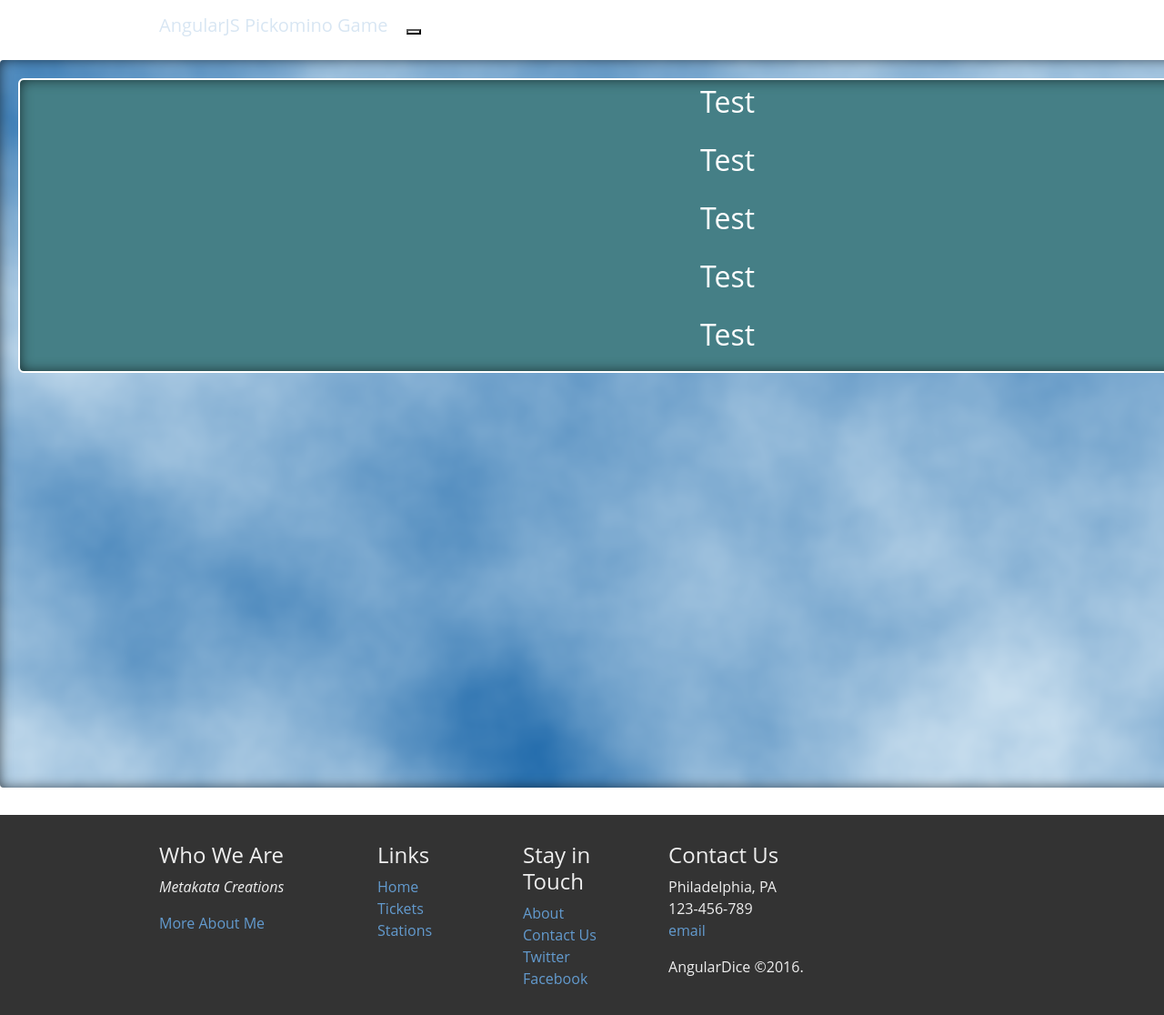
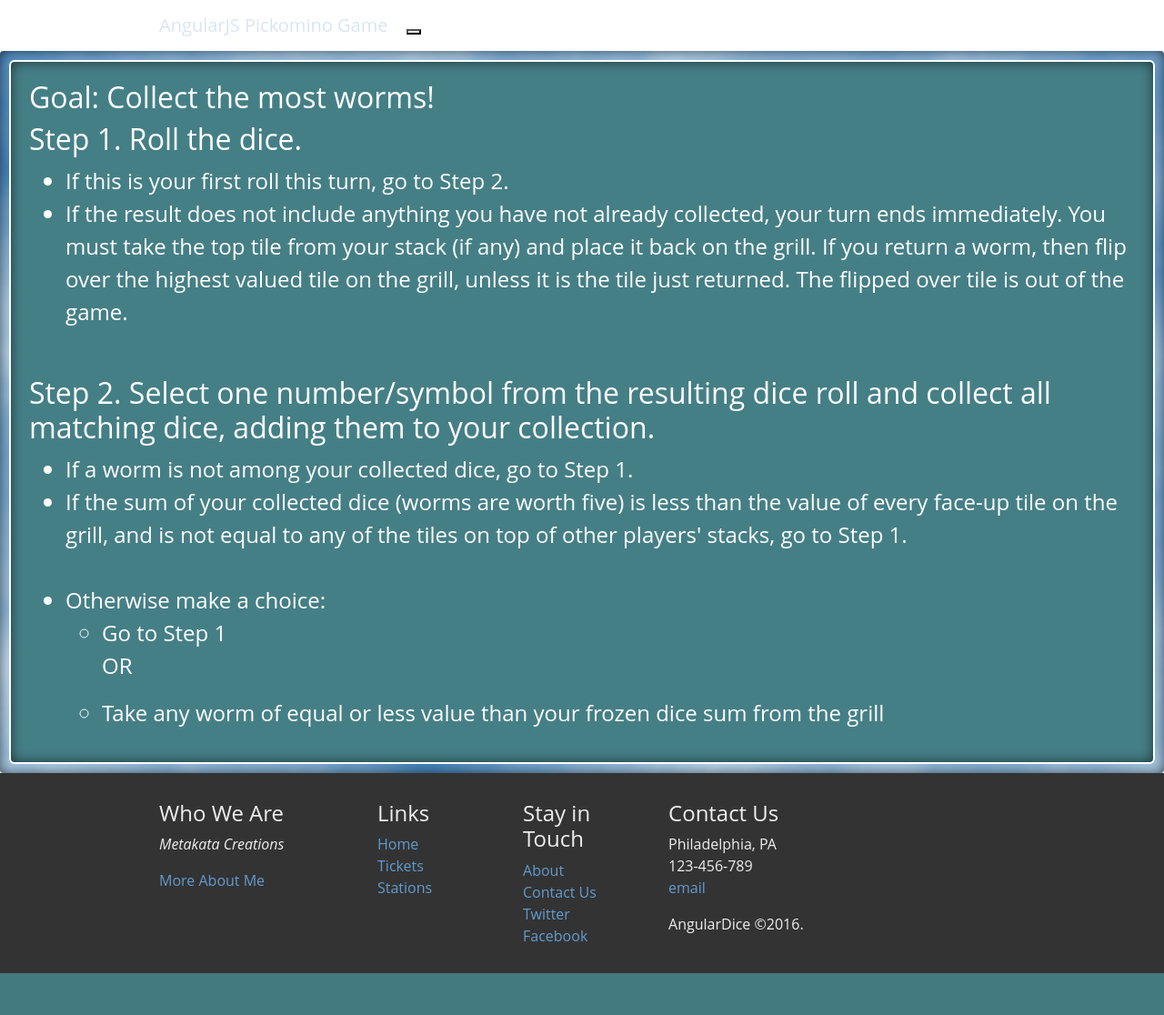
Before and after one commit to amenning/AngularJS_Pickomino, a PHP site: page /rules.html in a window 1280 px wide; the page is wider, and only the part inside the window is pictured. Shown: that part at 91% size. After the commit the page ends 1070 px from the top of that part, so only its background shows below. Run offline with PHP 8.4, Linux system fonts and the light colour scheme; some libraries are stand-ins or nearby versions.

Commit message:
updated index stylesheets

```diff
--- a/assests/css/board.css
+++ b/assests/css/board.css
@@ -13,10 +13,12 @@
 	-moz-background-size: cover;
 	-o-background-size: cover;
 	background-size: cover;
-   height: 800px;
-   width: 1600px;
-   margin: 10px auto;
-   padding: 20px;
+   /*height: 800px;
+   width: 1600px; */
+   height: 100%;
+   width: 100%;
+   margin: 0px auto;
+   padding: 10px;
    border-radius: 4px;
  }
  .header {
@@ -96,6 +108,15 @@
    color: #fff;
    font-size: 32px;
  }
+ .rules{
+   text-align: left;
+   background-color: #457f86;
+   border-radius: 6px;
+   border: 2px solid #fff;
+   color: #fff;
+   font-size: 24px;
+   padding: 20px;
+ }
  .buttons {
    flex: 0 0 auto;
    height: 25px;
--- a/assests/css/main.css
+++ b/assests/css/main.css
@@ -6,7 +6,7 @@ html {
 }
 body {
   /* Margin bottom by footer height */
-  margin-bottom: 220px;
+  margin-bottom: 200px;
   padding-bottom: 20px;
   font-family: 'Open Sans', sans-serif;
 }
--- a/common-header.html
+++ b/common-header.html
@@ -12,7 +12,7 @@
 		</div>
 		<ul class='nav navbar-nav navbar-right collapse navbar-collapse'>
 			<li>
-				<a href='tickets.html' data-target="#" data-toggle='dropdown'>Goal <span class='caret'></span></a>
+				<a href='goal.html' data-target="#" data-toggle='dropdown'>Goal <span class='caret'></span></a>
 				<ul class='dropdown-menu'>
 					<li>Collect the most worms!</li>
 					<li class='divider'></li>
@@ -27,15 +27,15 @@
 			</li>
 			<li><a href='rules.html' target="_blank">Rules</a></li>
 			<li>
-				<a href='about.html' data-target='#' data-toggle='dropdown'>Actions <span class='caret'></span></a>
+				<a href='turnsummary.html' data-target='#' data-toggle='dropdown'>Turn Summary <span class='caret'></span></a>
 				<ul class='dropdown-menu'>
-					<li>Roll Dice</li>
+					<li>1. Roll Dice</li>
 					<li class='divider'></li>
-					<li>Freeze Dice</li>
+					<li>2. Freeze Dice Group</li>
 					<li class='divider'></li>
-					<li>Take Worm</li>
+					<li>3. Maybe Take Worm</li>
 					<li class='divider'></li>
-					<li>Steal Worm</li>
+					<li>4. Repeat</li>
 				</ul>
 			</li>
 		</ul>
--- a/rules.html
+++ b/rules.html
@@ -13,12 +13,34 @@
 		<common-header></common-header>
 
 		<div class = 'container-game inset'>
-			<div class = 'playerNotification inset'>
-				<p>Test</p>
-				<p>Test</p>
-				<p>Test</p>
-				<p>Test</p>
-				<p>Test</p>
+			<div class = 'rules inset'>
+				<h2>Goal: Collect the most worms!</h2>
+				<h2>Step 1.  Roll the dice.</h2>
+
+				<ul>
+					<li>If this is your first roll this turn, go to Step 2.</li>
+
+					<li>If the result does not include anything you have not already collected, your turn ends immediately.  You must take the top tile from your stack (if any) and place it back on the grill.  If you return a worm, then flip over the highest valued tile on the grill, unless it is the tile just returned.  The flipped over tile is out of the game.  <!--The next player should start his turn at Step 1.--></li>
+				</ul>
+				<br/>
+
+				<h2>Step 2.  Select one number/symbol from the resulting dice roll and collect all matching dice, adding them to your collection.</h2>
+
+				<ul>
+					<li>If a worm is not among your collected dice, go to Step 1.</li>
+
+					<li>If the sum of your collected dice (worms are worth five) is less than the value of every face-up tile on the grill, and is not equal to any of the tiles on top of other players' stacks, go to Step 1.</li>
+
+					<br/>
+					<li>Otherwise make a choice:</li>
+					<ul>
+						<li>Go to Step 1</li>
+						<p>OR</p>
+						<li>Take any worm of equal or less value than your frozen dice sum from the grill <!--either from the top of a player’s stack or from the table.  To take from a player, your sum must equal the value of the player’s tile.  To take from the table, you can take the matching value or any available value lower than your sum.  The taken tile is placed on top of your stack and your turn ends.--></li>
+					</ul>
+					<!--li>If there are more face-up tiles on the table, the next player should start his turn at Step 1.  If there are no more face-up tiles on the table, the game is over, and the winner is the player with the highest number of worms on his tiles (the tie-breaker is the highest value tile).</li-->
+				</ul>
+
 			</div>
 		</div>
 
```
Also changed, not shown: other parts of assests/css/board.css (+34 -9 lines), index.html (+8 -5 lines).
